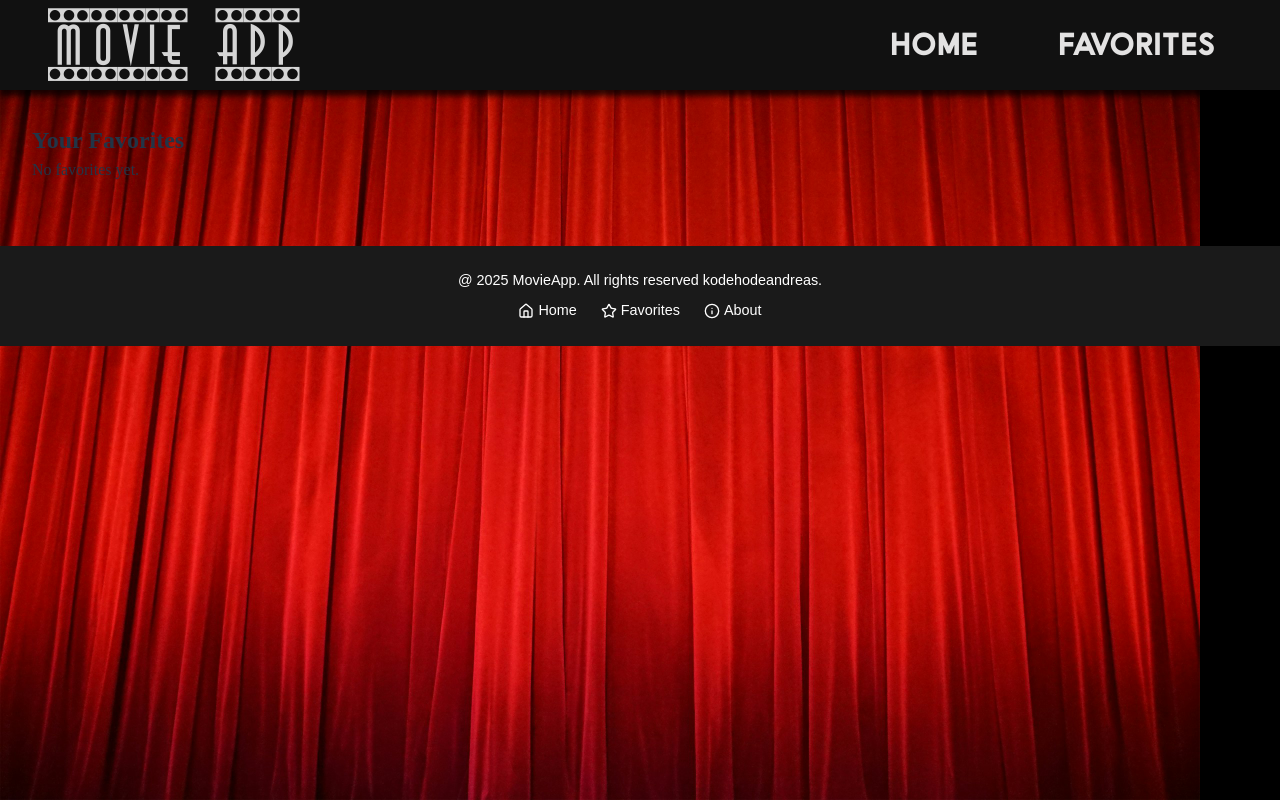
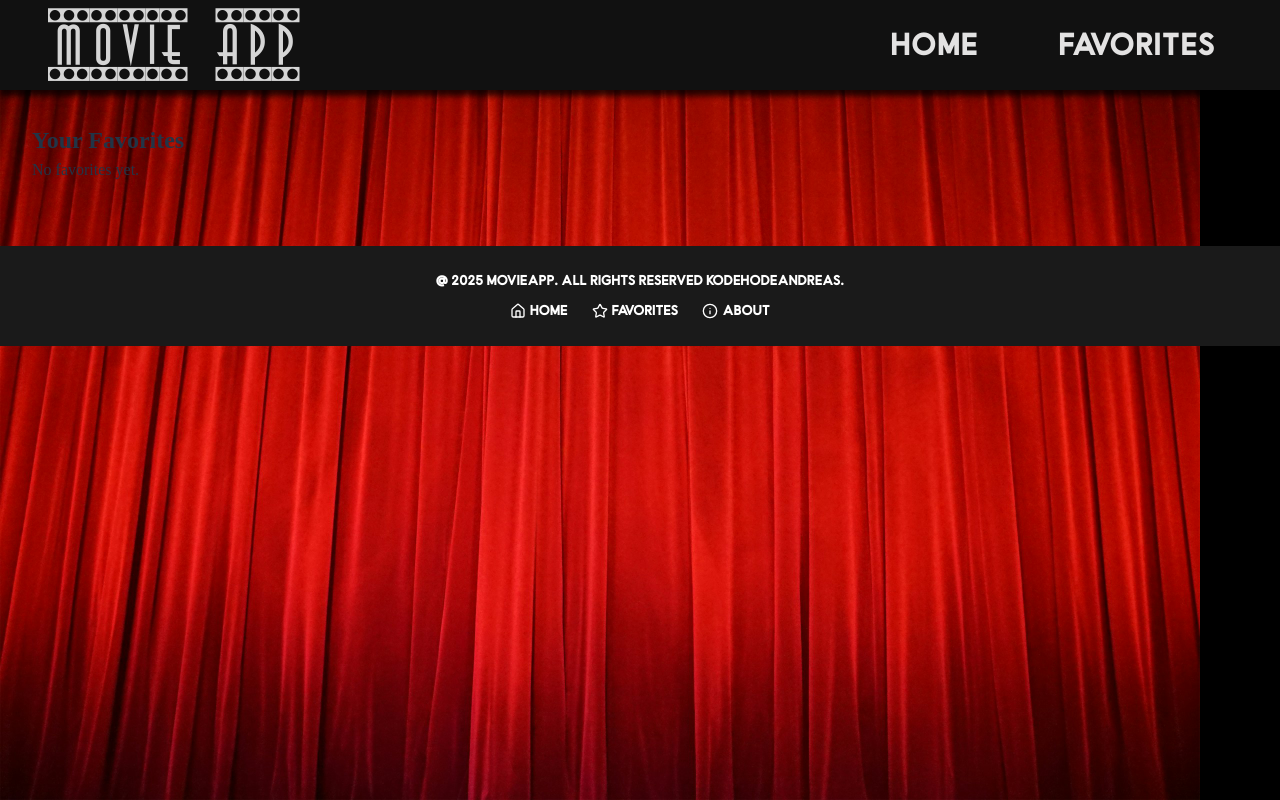
Before and after one commit to kodehodeandreas/MovieApp, a React (Vite) app: page /MovieApp/favorites in a window 1280 px wide. Built offline with nearby package versions, Linux system fonts and the light colour scheme; a web font is replaced by a local one.

Commit message:
Endret font på footer

```diff
--- a/src/css/Footer.css
+++ b/src/css/Footer.css
@@ -3,7 +3,7 @@
   color: #ffffff;
   padding: 1.5rem 2rem;
   text-align: center;
-  font-family: "Stylethief", sans-serif;
+  font-family: "Retro", sans-serif;
   font-size: 0.9rem;
 }
 
```
